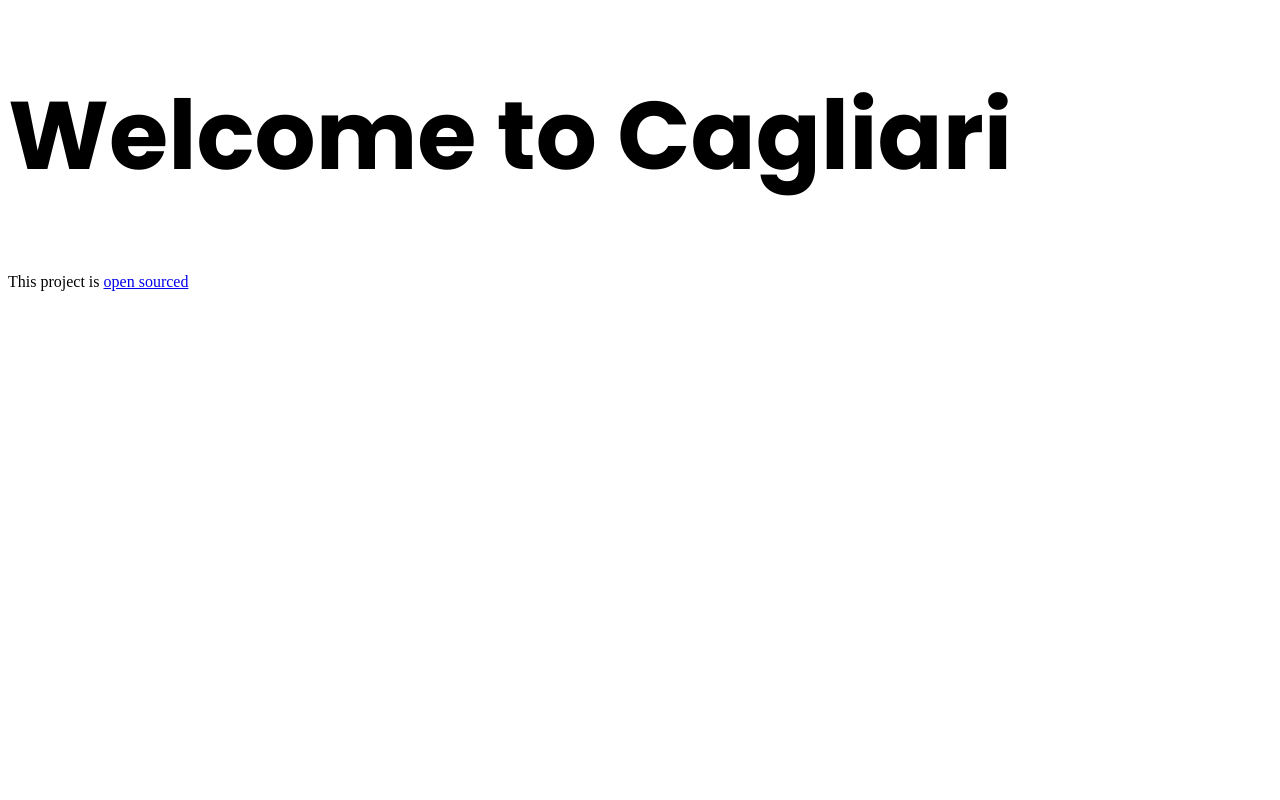
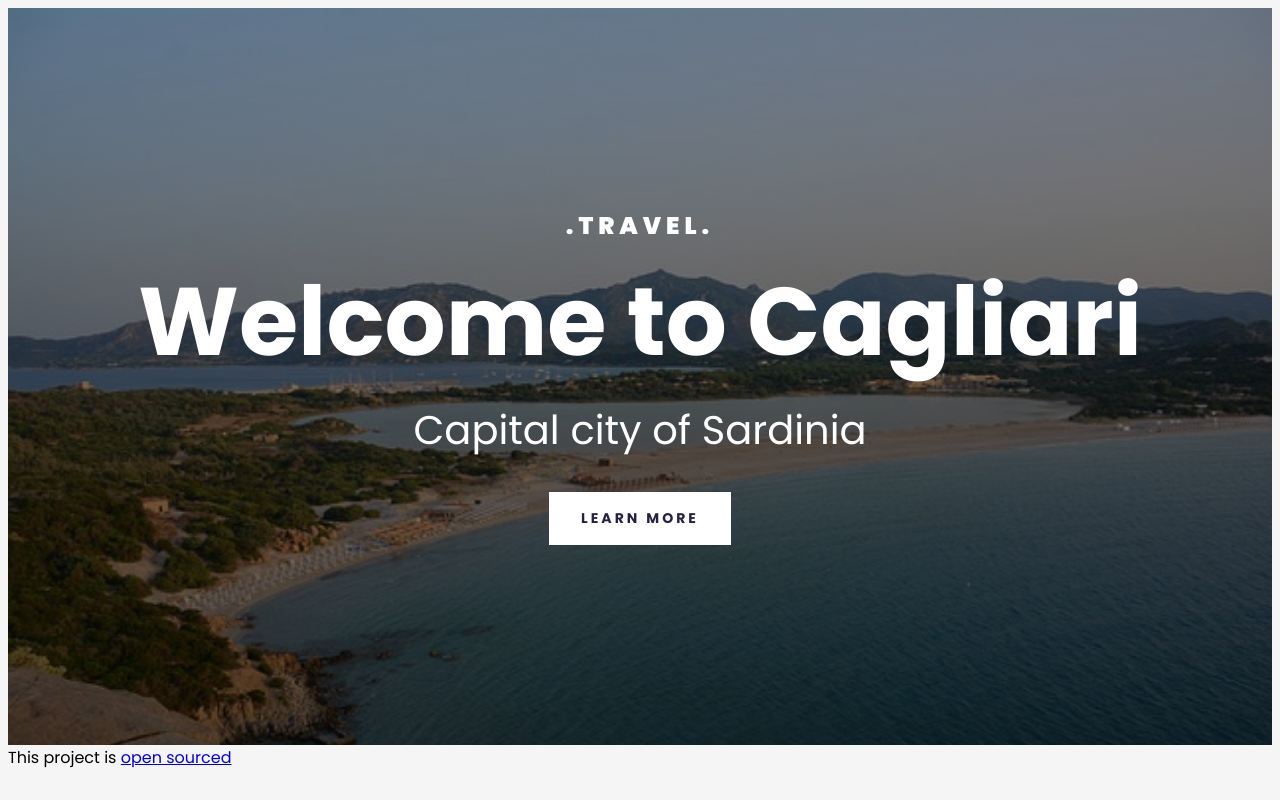
Before and after one commit to majo1ka/travel-project, a plain HTML site: page index.html in a window 1280 px wide. Drawn offline with Linux system fonts and the light colour scheme.

Commit message:
Created header

```diff
--- a/index.html
+++ b/index.html
@@ -14,13 +14,19 @@
     <link rel="stylesheet" href="src/style.css" />
   </head>
   <body>
+    <div class="container">
+      <header>
+        <h3>.TRAVEL.</h3>
         <h1>Welcome to Cagliari</h1>
-
+        <h2>Capital city of Sardinia</h2>
+        <a href="#more">Learn more</a>
+      </header>
       <footer>
         This project is
         <a href="https://github.com/majo1ka/travel-project" target="_blank"
           >open sourced</a
         >
       </footer>
+    </div>
   </body>
 </html>
--- a/src/style.css
+++ b/src/style.css
@@ -1,7 +1,66 @@
-h1 {
-  font-family: "Poppins";
-  font-style: normal;
+body {
+  font-family: "Poppins", sans-serif;
+  background: #f5f5f5;
+}
+
+.container {
+  max-width: 1400px;
+  margin: 0 auto;
+}
+
+header {
+  background-image: linear-gradient(rgba(0, 0, 0, 0.4), rgba(0, 0, 0, 0.6)),
+    url("../images/cagliari-header.jpg");
+  background-repeat: no-repeat;
+  background-size: cover;
+  color: white;
+  text-align: center;
+  padding: 200px 0;
+}
+header h1 {
   font-weight: 700;
   font-size: 96px;
-  line-height: 144px;
+  line-height: 1;
+  margin: 30px 0 30px;
 }
+header h2 {
+  font-weight: 400;
+  font-size: 40px;
+  line-height: 1.5;
+  margin: 0;
+}
+header h3 {
+  font-weight: 900;
+  font-size: 24px;
+  line-height: 36px;
+  letter-spacing: 5px;
+  margin: 0;
+}
+header a {
+  font-weight: 700;
+  font-size: 14px;
+  line-height: 21px;
+  text-align: center;
+  letter-spacing: 3px;
+  text-transform: uppercase;
+  color: #272044;
+  background: white;
+  padding: 16px 32px;
+  margin-top: 32px;
+  display: inline-block;
+  text-decoration: none;
+}
+@media (max-width: 900px) {
+  header {
+    padding: 60px 0;
+  }
+  header h1 {
+    font-size: 48px;
+  }
+  header h2 {
+    font-size: 20px;
+  }
+  header h3 {
+    font-size: 12px;
+  }
+}
```
Also changed, not shown: images/cagliari-header.jpg (added), images/cagliari.jpg (renamed from images/cagliari-1.jpg), 2 other files. Lines whose indentation alone changed are shown as unchanged.
